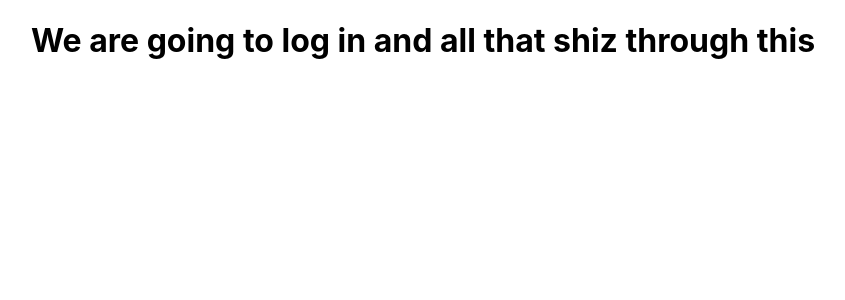
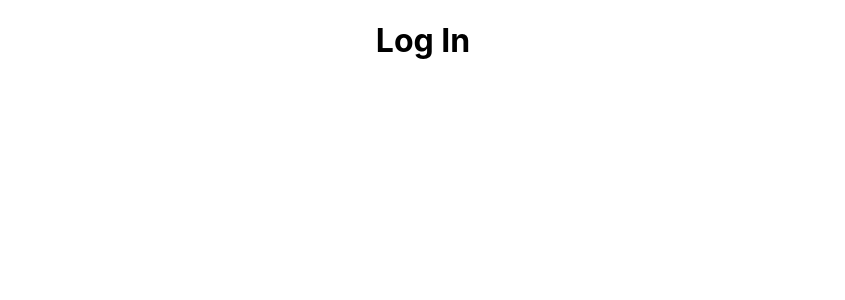
Before and after one commit to jerquinigo/codeEventBlog, a React (Create React App) app in the folder frontend/: page /login in a window 1280 px wide. Shown: the top 300 px of the page, without its empty margins (217-1062 px from the left). Built offline with nearby package versions, Linux system fonts and the light colour scheme.

Commit message:
implemented loginForm file

```diff
--- a/frontend/src/components/Login.js
+++ b/frontend/src/components/Login.js
@@ -1,4 +1,5 @@
 import React, { Component } from 'react';
+import LoginFrom from './LoginForm'
 
 
 export default class Login extends Component {
@@ -7,6 +8,10 @@ export default class Login extends Component {
 
     }
     render(){
-        return ( <h1>We are going to log in and all that shiz through this</h1>)
+        return (
+        <div>
+            <LoginFrom />
+        </div>
+    )
     }
 };
--- /dev/null
+++ b/frontend/src/components/LoginForm.js
@@ -0,0 +1,9 @@
+import React from 'react'
+
+const LoginForm = () => {
+    return (
+        <h1>Log In</h1>
+    )
+}
+
+export default LoginForm;
```
